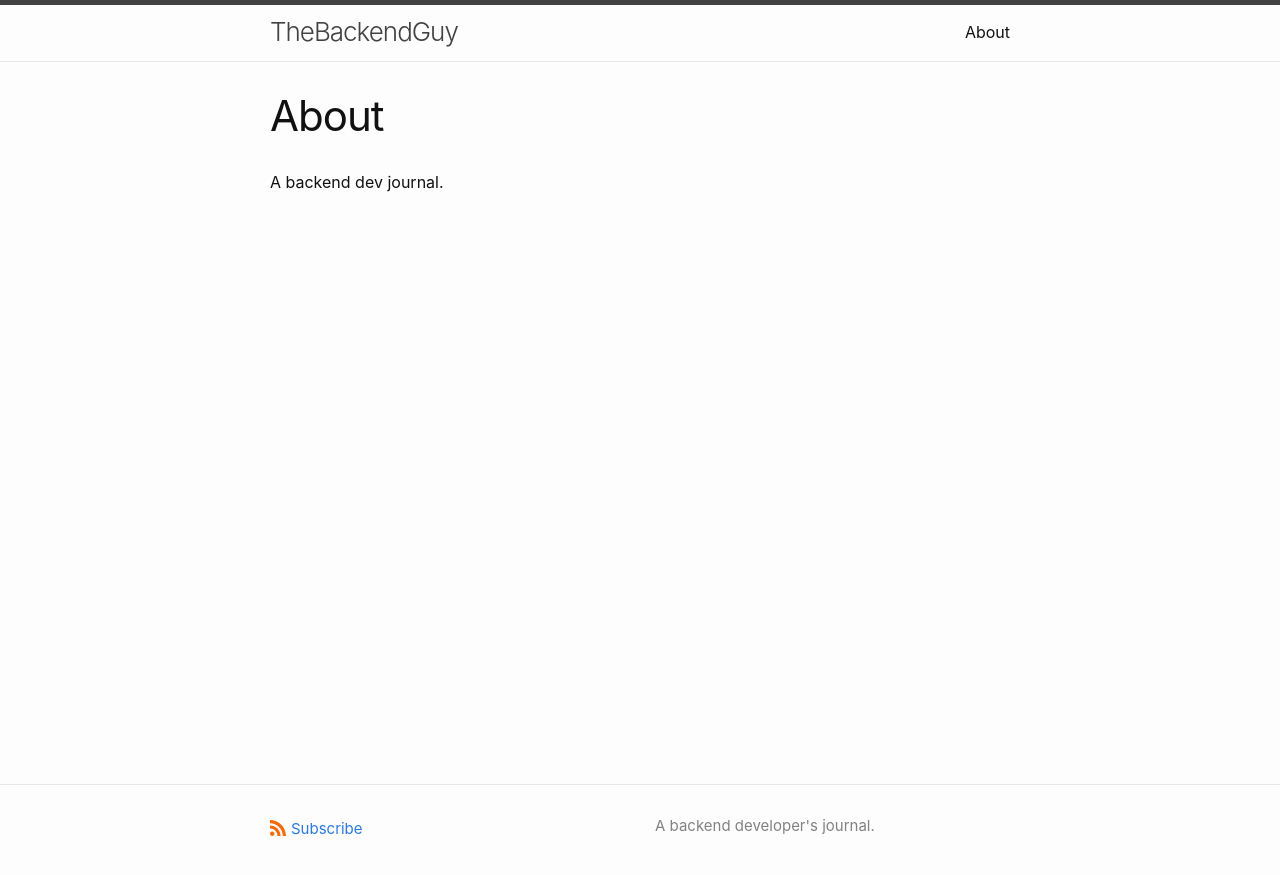
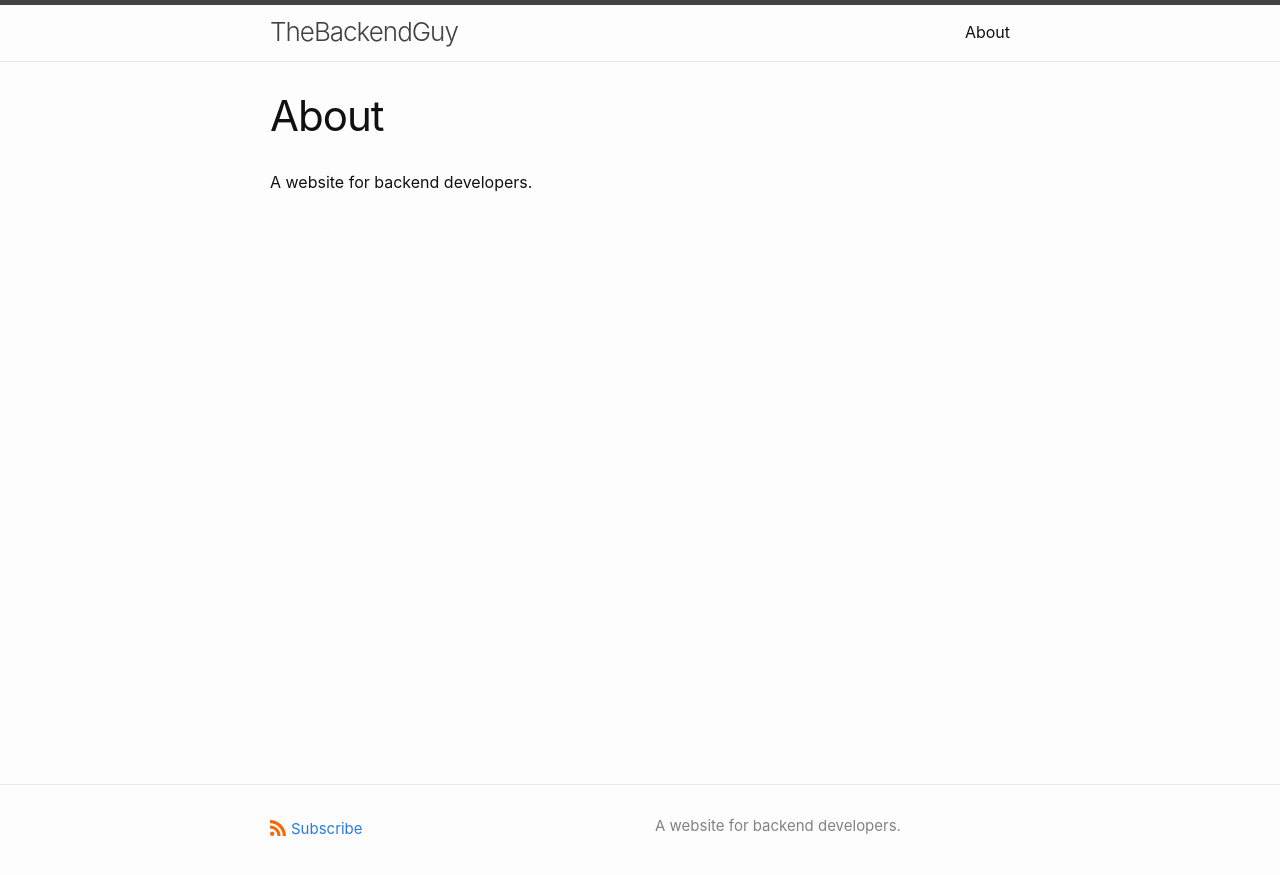
Before and after one commit to ashertoqeer/thebackendguy.com, a Jekyll site: the page built from about.md, in a window 1280 px wide. Shown: the top 875 px of the page. Built offline with Jekyll 4.4.1, drawn with Linux system fonts in a browser that asks for light colours.

Commit message:
update tagline

```diff
--- a/_config.yml
+++ b/_config.yml
@@ -3,7 +3,7 @@ author:
   name:
   email:
 description: > # this means to ignore newlines until "show_excerpts:"
-  A backend developer's journal.
+  A website for backend developers.
 
 show_excerpts: true # set to true to show excerpts on the homepage
 
--- a/about.md
+++ b/about.md
@@ -3,4 +3,4 @@ layout: page
 title: About
 permalink: /about/
 ---
-A backend dev journal.
+A website for backend developers.
```
